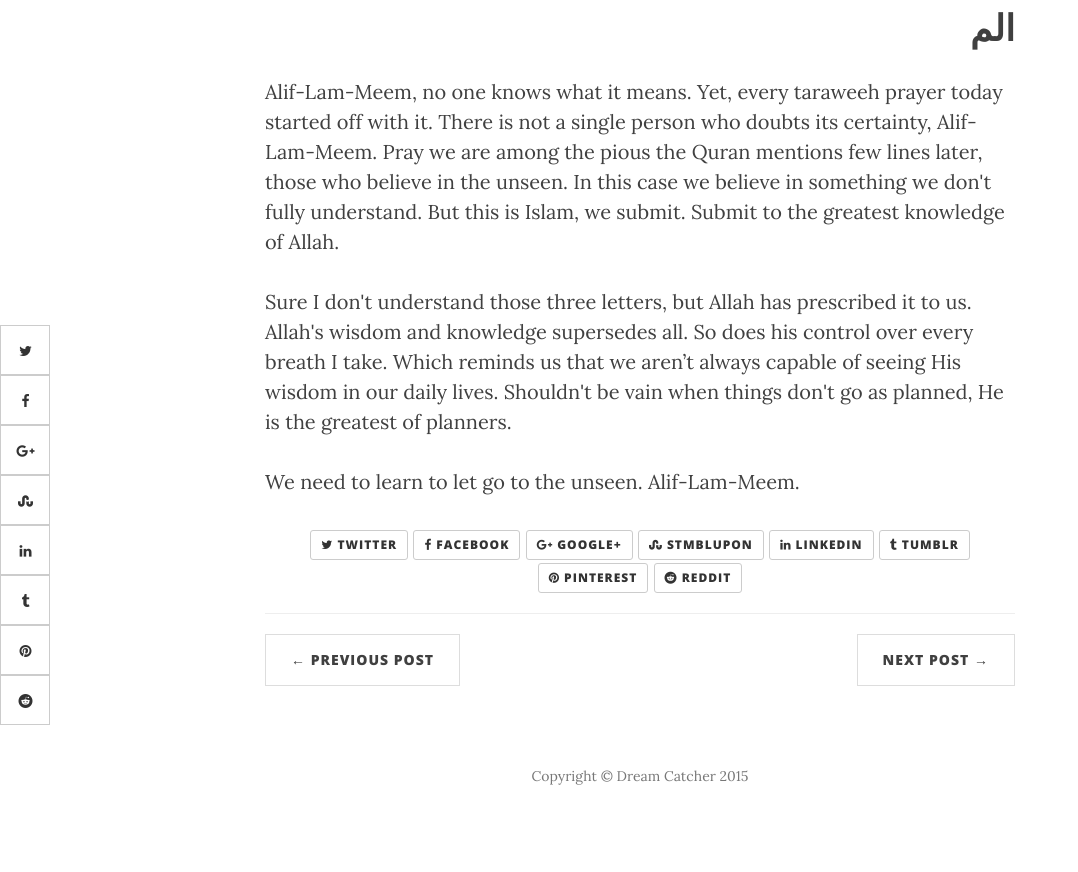
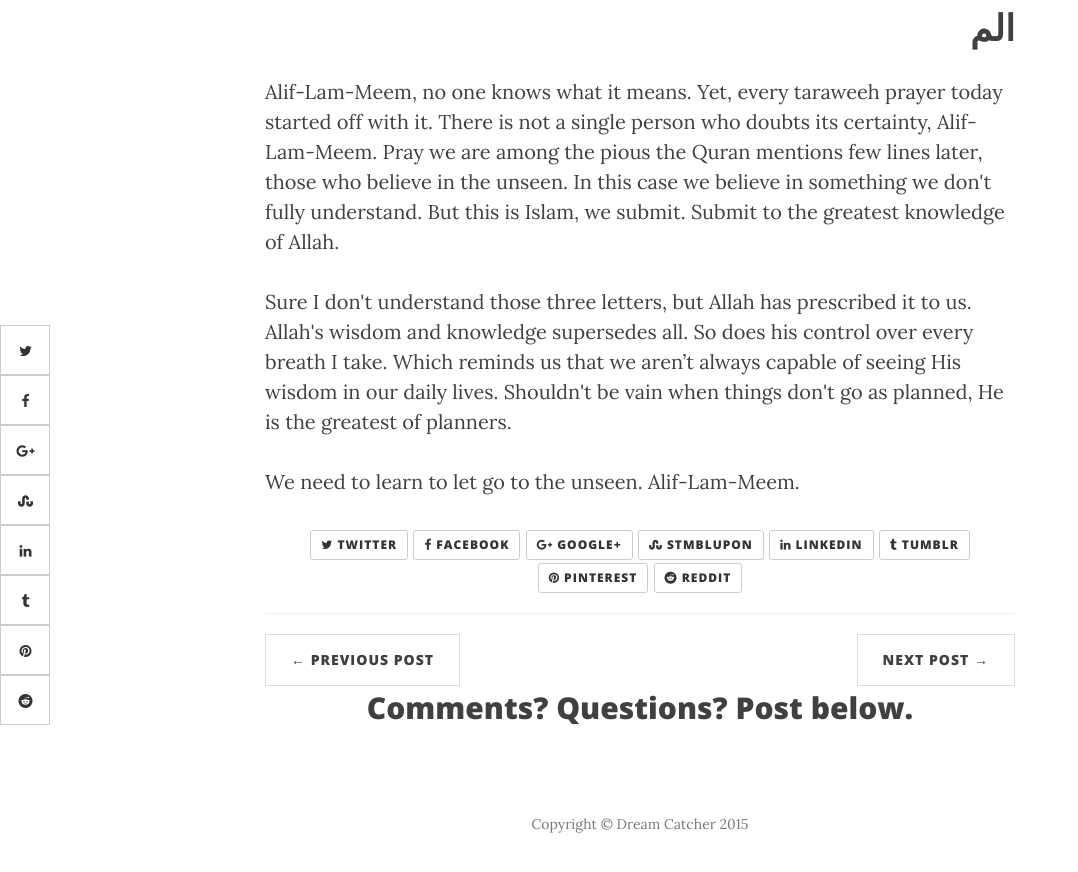
Before and after one commit to dreamcatcher95/dreamcatcher95.github.io, a Jekyll site: the page built from _posts/2015-06-29-alif-lam-meem.markdown, in a window 1280 px wide and 900 px high, scrolled down 587 px. Shown: the top 872 px of the window, without its empty margins (0-1078 px from the left). Built offline with Jekyll 4.4.1, drawn with Linux system fonts in a browser that asks for light colours; nearby versions of some CDN libraries; comment, search, counter and statistics services are not loaded.

Commit message:
Added header for comment section

```diff
--- a/_layouts/post.html
+++ b/_layouts/post.html
@@ -94,7 +94,7 @@ layout: default
     </div>
 </article>
 
-
+<h2 class="subheading" style="text-align:center; margin-top:5px;">Comments? Questions? Post below.</h2>
 <div id="disqus_thread" style="width:80%; margin:auto;"></div>
 <script type="text/javascript">
     /* * * CONFIGURATION VARIABLES * * */
```
